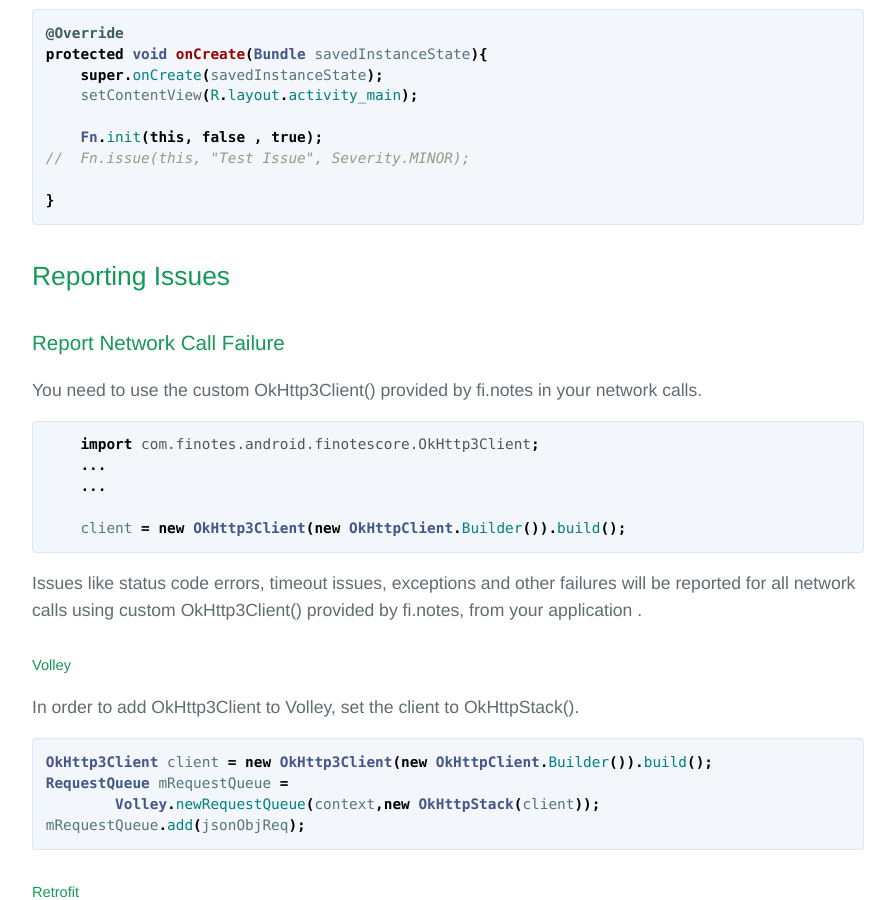
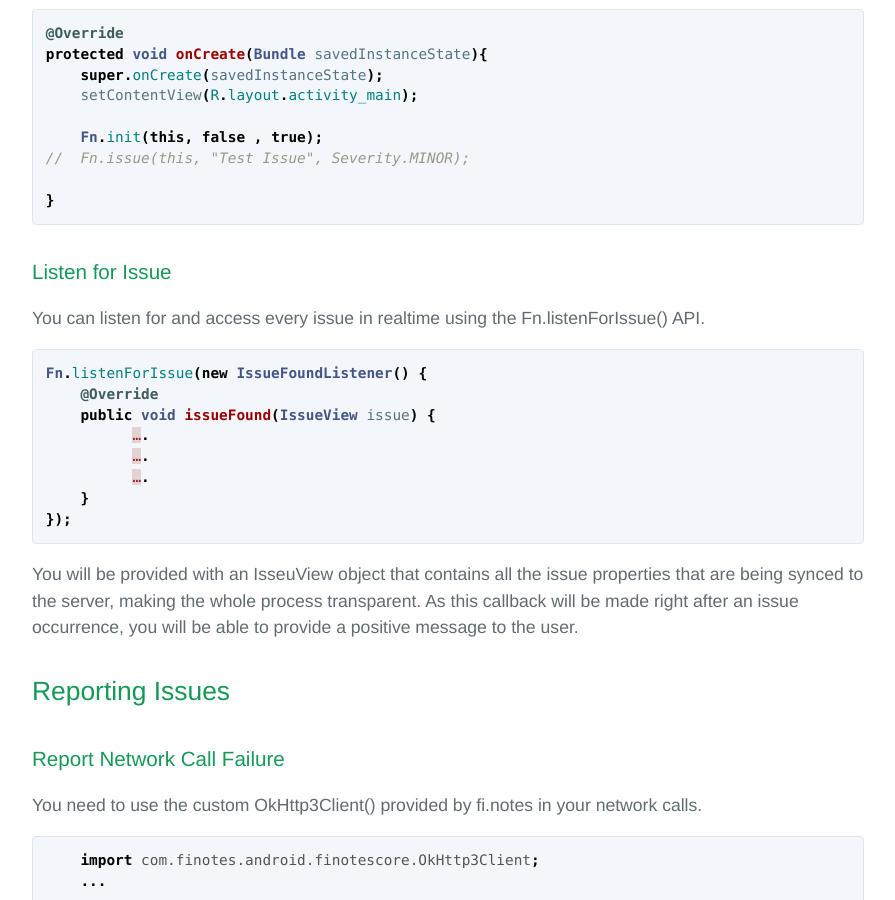
Before and after one commit to finotes/finotes.github.io, a Jekyll site: the page built from _posts/2018-01-19-android-java-docs.md, in a window 1280 px wide and 900 px high, scrolled down 3305 px. Shown: the whole window, without its empty margins (192-1087 px from the left). Built offline with Jekyll 4.4.1, drawn with Linux system fonts in a browser that asks for light colours; some web fonts are replaced; some of the changed text lies outside the part shown.

Commit message:
Update 2018-01-19-android-java-docs.md

````diff
--- a/_posts/2018-01-19-android-java-docs.md
+++ b/_posts/2018-01-19-android-java-docs.md
@@ -134,6 +134,23 @@ protected void onCreate(Bundle savedInstanceState){
 
 }
 ```
+
+### Listen for Issue
+You can listen for and access every issue in realtime using the Fn.listenForIssue() API.
+```java
+Fn.listenForIssue(new IssueFoundListener() {
+    @Override
+    public void issueFound(IssueView issue) {
+	  ….
+	  ….
+	  ….
+    }
+});
+```
+You will be provided with an IsseuView object that contains all the issue properties that are being synced to the server, making the whole process transparent.
+As this callback will be made right after an issue occurrence, you will be able to provide a positive message to the user.
+
+
 ## Reporting Issues
 
 ### Report Network Call Failure
@@ -552,16 +569,3 @@ private void paymentFailed(String userIdentifier, String reason){
     //Handle payment failure.
 }
 ```
-
-### Listen for Issue
-You can listen for and access every issue in realtime using the Fn.listenForIssue() API.
-```java
-Fn.listenForIssue(new IssueFoundListener() {
-    @Override
-    public void issueFound(IssueView issue) {
-	  ….
-	  ….
-	  ….
-    }
-});
-```
````
